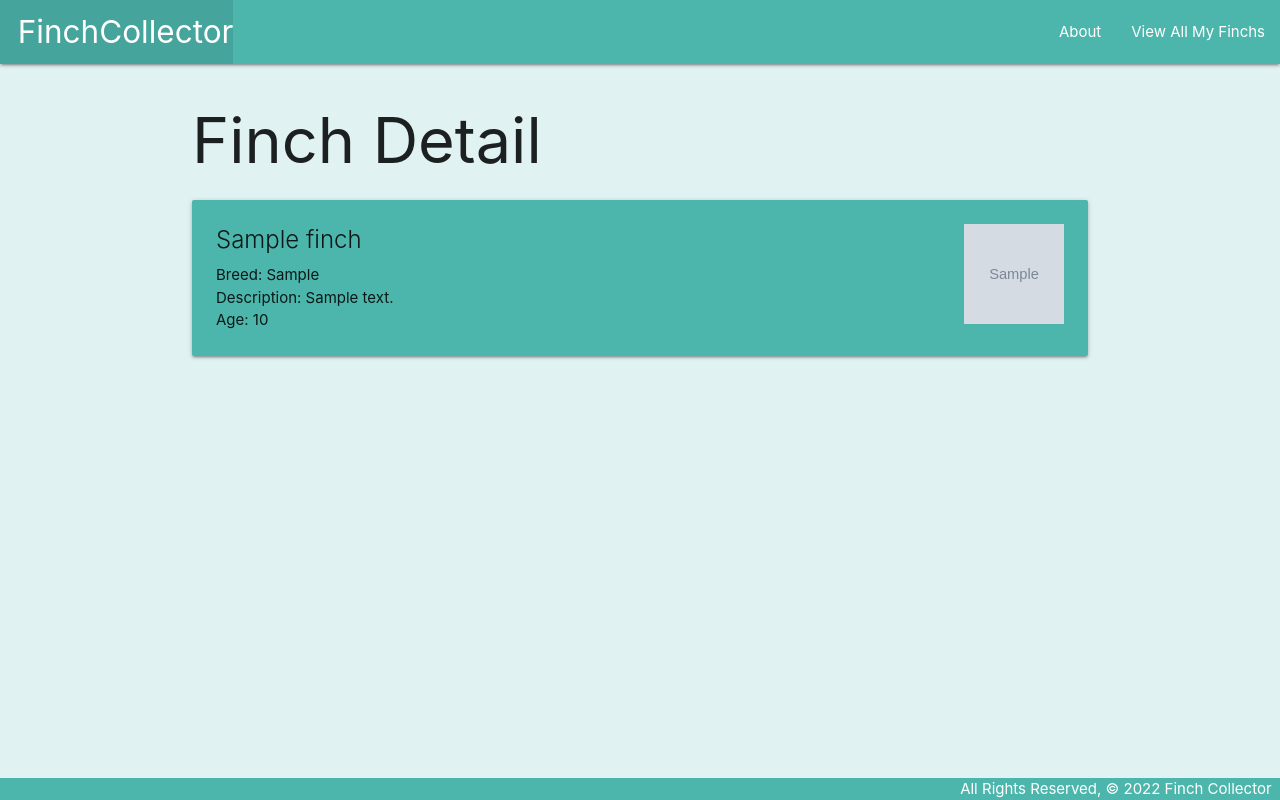
After one commit to JP4441/djangoexperiment, a Django app: page /finchs/1/ in a window 1280 px wide. The commit adds this page. Run offline with Django 4.2, Linux system fonts and the light colour scheme; tables that the repository leaves empty hold one stand-in row (values such as "Sample post"); grey boxes marked "Sample" are stand-in pictures.

Commit message:
03281628

```diff
--- a/main_app/models.py
+++ b/main_app/models.py
@@ -8,4 +8,4 @@ class Finch(models.Model):
   breed = models.CharField(max_length=100)
   description = models.TextField(max_length=250)
   age = models.IntegerField()
-  image = models.ImageField()
+  image = models.CharField(default = None, blank= True, null = True, max_length=2000)
--- a/main_app/static/css/style.css
+++ b/main_app/static/css/style.css
@@ -12,3 +12,8 @@ footer.page-footer {
   padding-top: 0;
   text-align: right;
 }
+
+.flex-container {
+  display: flex;
+  justify-content: space-between;
+}
--- /dev/null
+++ b/main_app/templates/finchs/detail.html
@@ -0,0 +1,25 @@
+{% extends 'base.html' %} {% block content %}
+
+<h1>Finch Detail</h1>
+
+<div class="card teal lighten-2">
+  <div class="card-content">
+    <div class="flex-container">
+      <div>
+        <span class="card-title">{{ finch.name }}</span>
+        <p>Breed: {{ finch.breed }}</p>
+        <p>Description: {{ finch.description }}</p>
+        {% if finch.age > 0 %}
+        <p>Age: {{ finch.age }}</p>
+        {% else %}
+        <p>Age: In Egg</p>
+        {% endif %}
+      </div>
+      <div class="right">
+        <img width="100px" height="100px" src="{{finch.image}}" />
+      </div>
+    </div>
+  </div>
+</div>
+
+{% endblock %}
--- a/main_app/urls.py
+++ b/main_app/urls.py
@@ -5,4 +5,5 @@ urlpatterns = [
   path('', views.home, name='home'),
   path('about/', views.about, name='about'),
   path('finchs/', views.finchs_index, name='index'),
+  path("finchs/<int:finch_id>/", views.finchs_detail, name='detail')
 ]
--- a/main_app/views.py
+++ b/main_app/views.py
@@ -4,19 +4,6 @@ from django.shortcuts import render
 from django.http import HttpResponse
 from .models import Finch
 
-
-# class Finch:  # Note that parens are optional if not inheriting from another class
-#   def __init__(self, name, breed, description, age):
-#     self.name = name
-#     self.breed = breed
-#     self.description = description
-#     self.age = age
-
-# finchs = [
-#   Finch('Birdie', 'blue', 'always biting', 3),
-#   Finch('Flyee', 'red', 'large beak', 0),
-#   Finch('Raven', 'black', '3 legged finch', 4)
-# ]
 
 # Define the home view
 def home(request):
@@ -30,3 +17,7 @@ def about(request):
 def finchs_index(request):
   finchs = Finch.objects.all()
   return render(request, 'finchs/index.html', { 'finchs': finchs })
+
+def finchs_detail(request, finch_id):
+  finch = Finch.objects.get(id=finch_id)
+  return render(request, 'finchs/detail.html', {'finch': finch})
```
Also changed, not shown: main_app/templates/finchs/index.html (+9 -0 lines), main_app/migrations/0001_initial.py, main_app/migrations/0002_finch_image.py (added).
